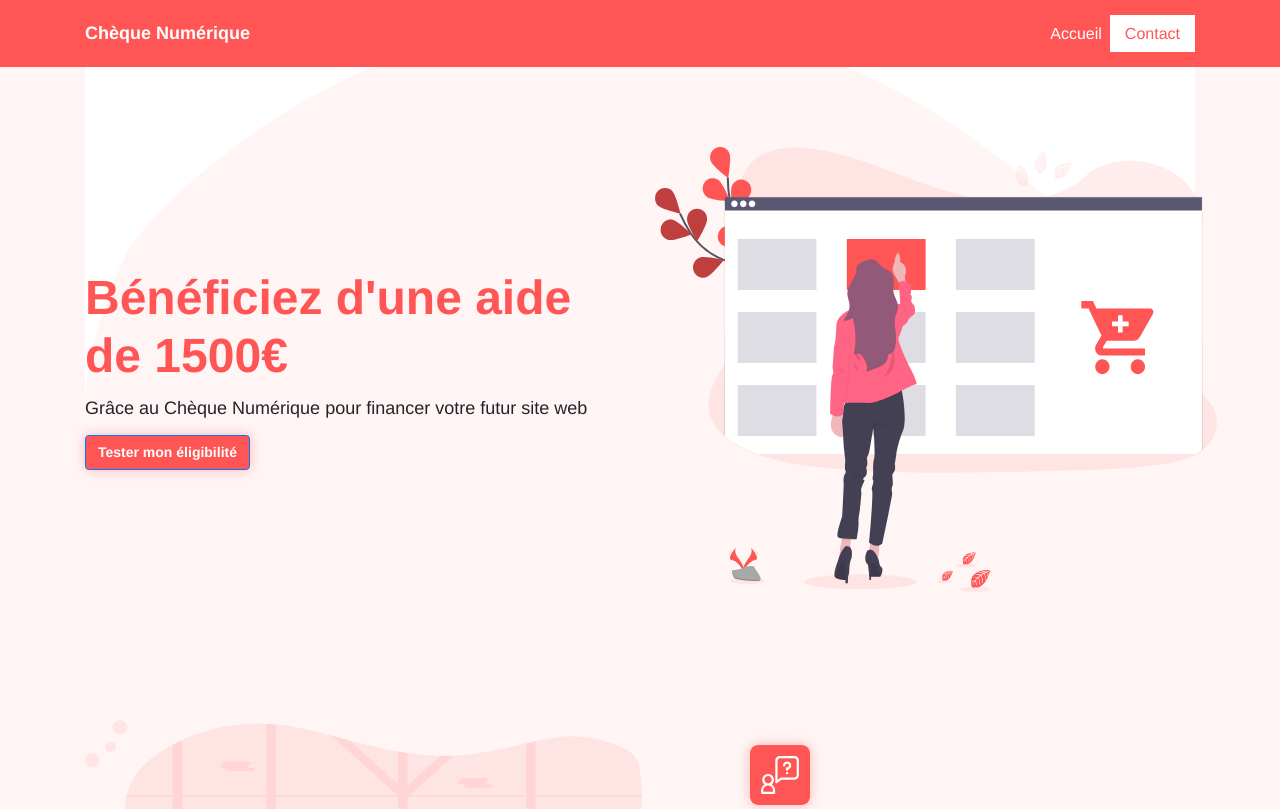
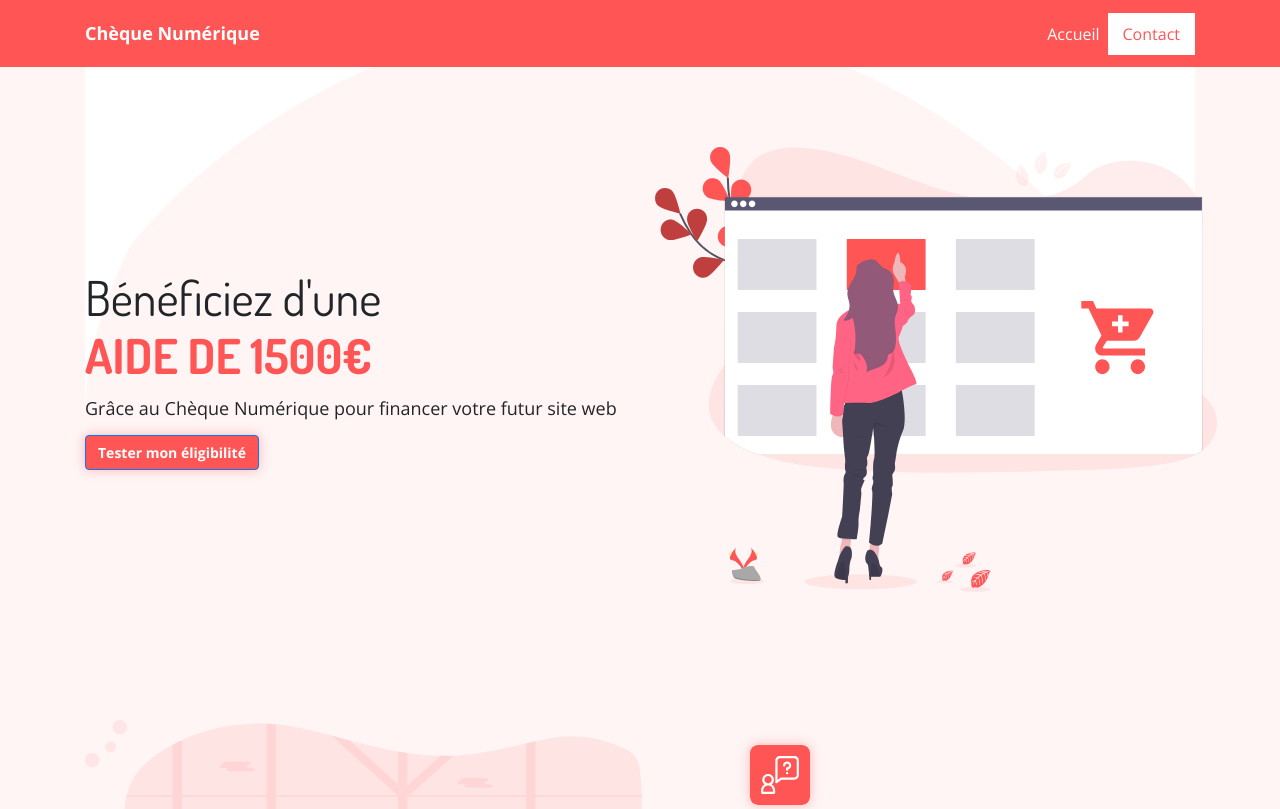
Before and after one commit to dc-tardigrade/dc-tardigrade.github.io, a Vue app: page / in a window 1280 px wide. Shown: the top 809 px of the page. Built offline with nearby package versions, Linux system fonts and the light colour scheme.

Commit message:
add Dosis font for titles, fix Hero title

```diff
--- a/public/index.html
+++ b/public/index.html
@@ -5,11 +5,14 @@
     <meta http-equiv="X-UA-Compatible" content="IE=edge">
     <meta name="viewport" content="width=device-width,initial-scale=1.0">
     <link rel="icon" href="<%= BASE_URL %>favicon.ico">
+    <link href="https://fonts.googleapis.com/css2?family=Dosis:wght@400;700&family=Open+Sans:wght@400;700&display=swap"
+          rel="stylesheet">
     <title><%= htmlWebpackPlugin.options.title %></title>
 </head>
 <body>
 <noscript>
-      <strong>We're sorry but <%= htmlWebpackPlugin.options.title %> doesn't work properly without JavaScript enabled. Please enable it to continue.</strong>
+    <strong>We're sorry but <%= htmlWebpackPlugin.options.title %> doesn't work properly without JavaScript enabled.
+        Please enable it to continue.</strong>
 </noscript>
 <div id="app"></div>
 <!-- built files will be auto injected -->
--- a/src/App.vue
+++ b/src/App.vue
@@ -37,4 +37,12 @@
   margin: 0;
   background-color: #FFF5F5 !important;
 }
+
+h1, .h1, .h1 span, h2, .h2, h3, .h3 {
+  font-family: "Dosis", sans-serif;
+}
+
+p, div, span, li, a {
+  font-family: "Open Sans", sans-serif;
+}
 </style>
--- a/src/components/Hero.vue
+++ b/src/components/Hero.vue
@@ -28,8 +28,14 @@
 
   &__title {
     font-size: 48px;
+
+    span {
+      display: block;
       font-weight: bold;
       color: var(--primary);
+      text-transform: uppercase;
+
+    }
   }
 
   &__subtitle {
```
Lines whose indentation alone changed are shown as unchanged.
